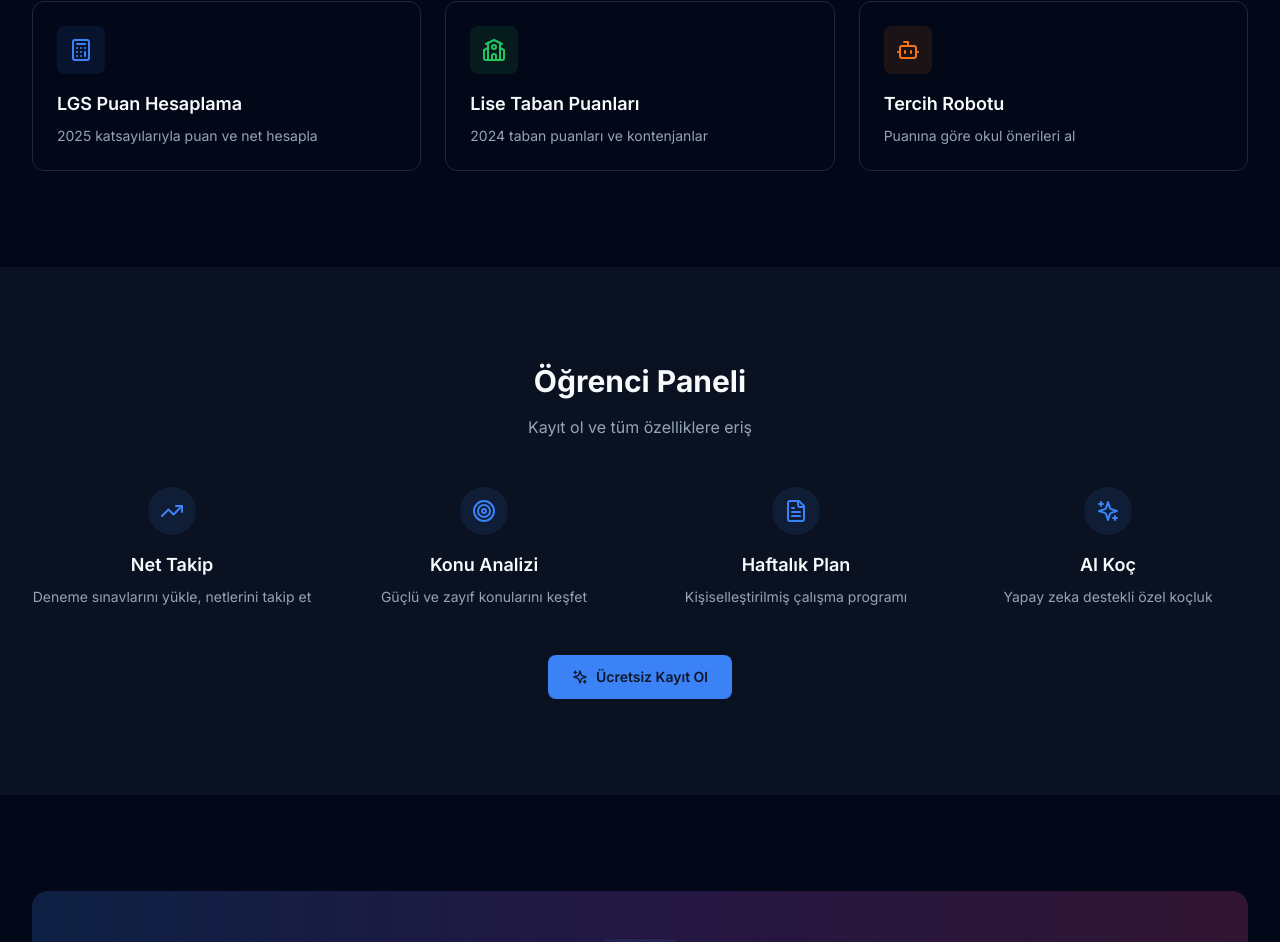
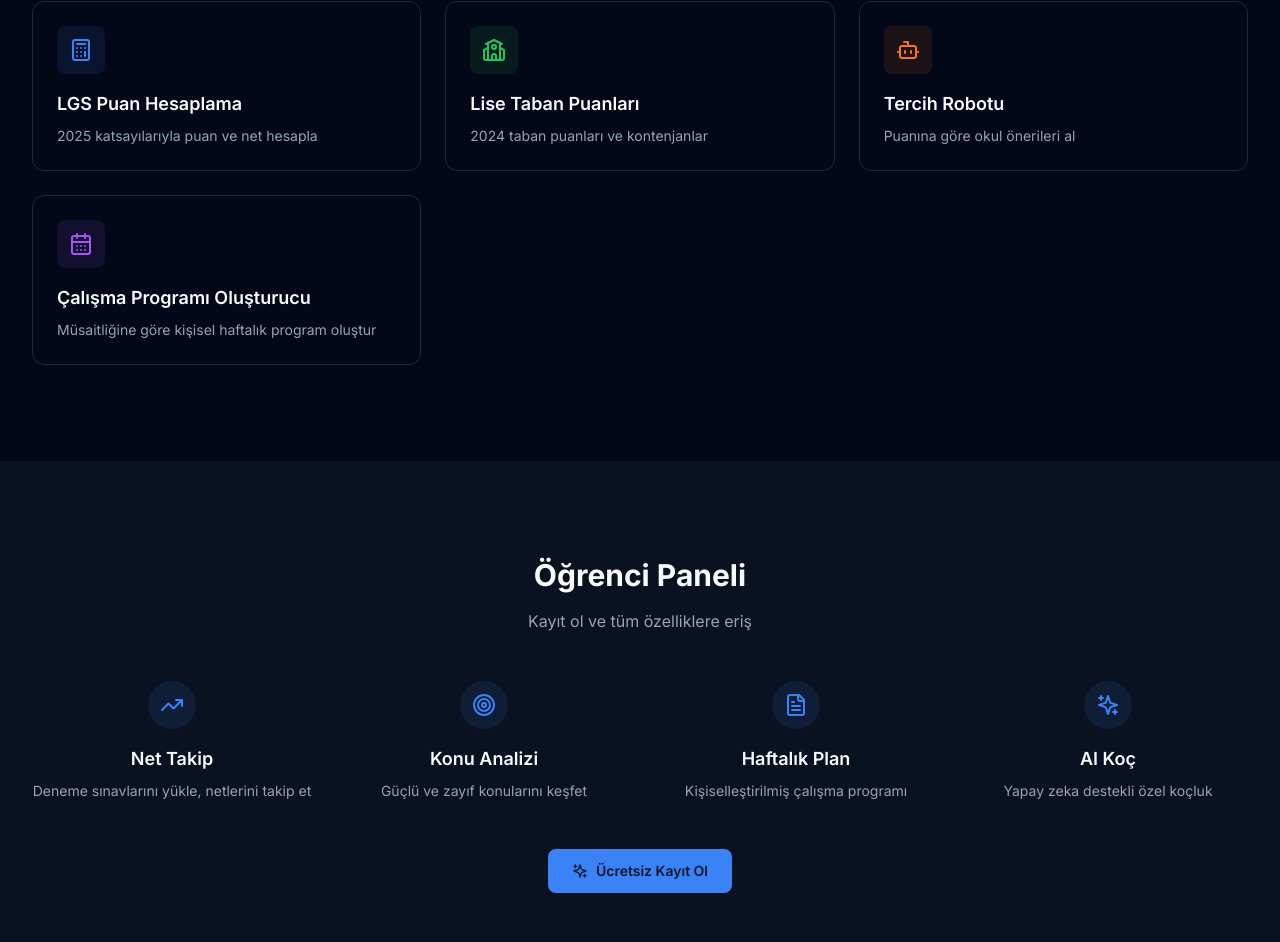
Before and after one commit to HAKAN8080/lgs-platform, a Next.js app: page / in a window 1280 px wide. Shown: the part 940-1882 px from the top of the page. Built offline with nearby package versions, Linux system fonts and the light colour scheme; no server answers.

Commit message:
feat: çalışma programı ana sayfaya ve araçlar menüsüne eklendi
Co-Authored-By: Claude Sonnet 4.6 <noreply@anthropic.com>

```diff
--- a/src/app/page.tsx
+++ b/src/app/page.tsx
@@ -2,7 +2,7 @@
 
 import { useState, useEffect } from 'react'
 import Link from 'next/link'
-import { Calculator, School, Bot, Target, TrendingUp, FileText, Sparkles, Clock } from 'lucide-react'
+import { Calculator, School, Bot, Target, TrendingUp, FileText, Sparkles, Clock, CalendarDays } from 'lucide-react'
 
 const tools = [
   {
@@ -25,6 +25,13 @@ const tools = [
     href: '/araclar/tercih-robotu',
     icon: Bot,
     color: 'bg-orange-500/10 text-orange-500',
+  },
+  {
+    name: 'Çalışma Programı Oluşturucu',
+    description: 'Müsaitliğine göre kişisel haftalık program oluştur',
+    href: '/icerik/calisma-programi',
+    icon: CalendarDays,
+    color: 'bg-purple-500/10 text-purple-500',
   },
 ]
 
--- a/src/components/layout/header.tsx
+++ b/src/components/layout/header.tsx
@@ -15,6 +15,7 @@ const navigation = [
       { name: 'LGS Puan Hesaplama', href: '/araclar/puan-hesaplama' },
       { name: 'Lise Taban Puanları', href: '/araclar/taban-puanlari' },
       { name: 'Tercih Robotu', href: '/araclar/tercih-robotu' },
+      { name: 'Çalışma Programı', href: '/icerik/calisma-programi' },
     ],
   },
   {
```
